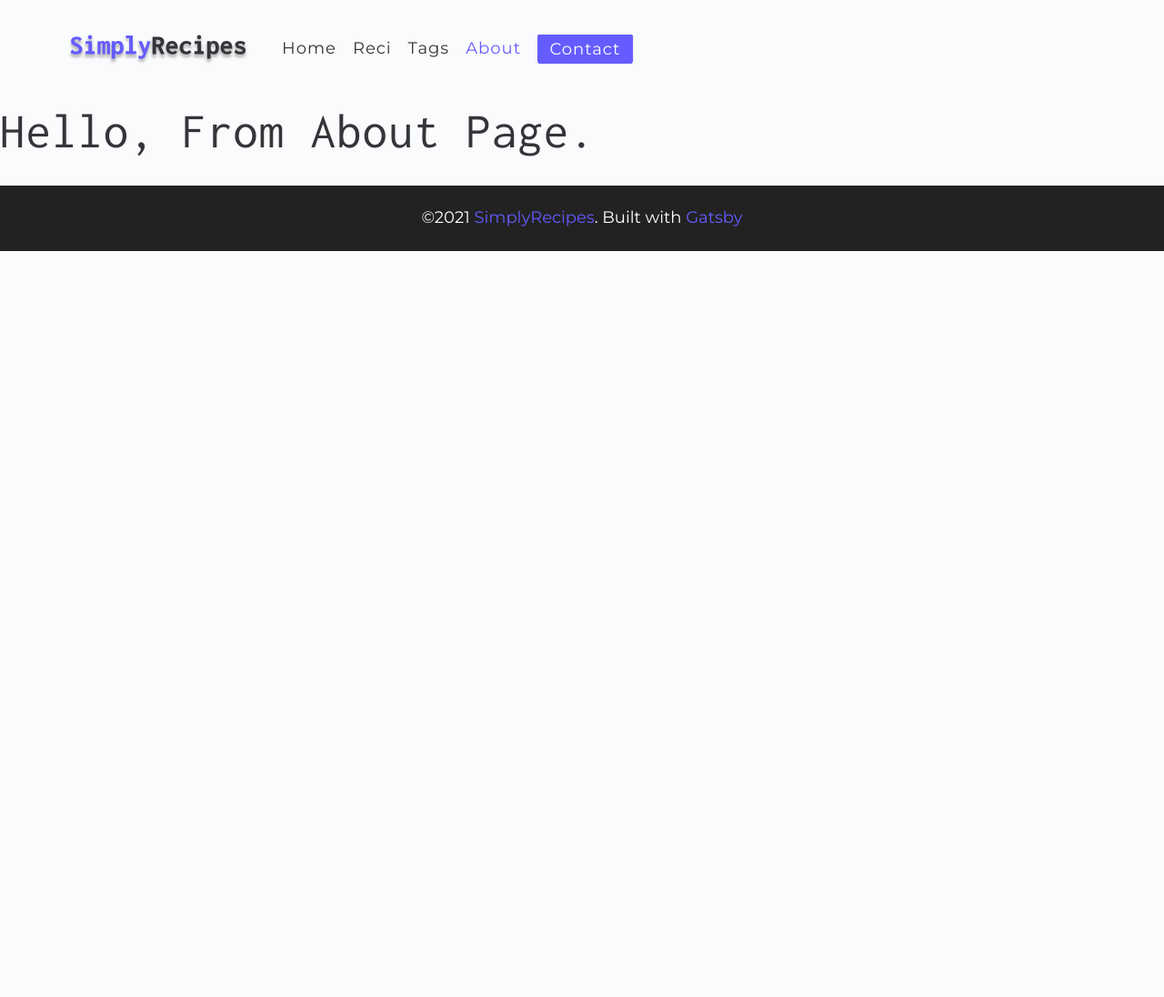
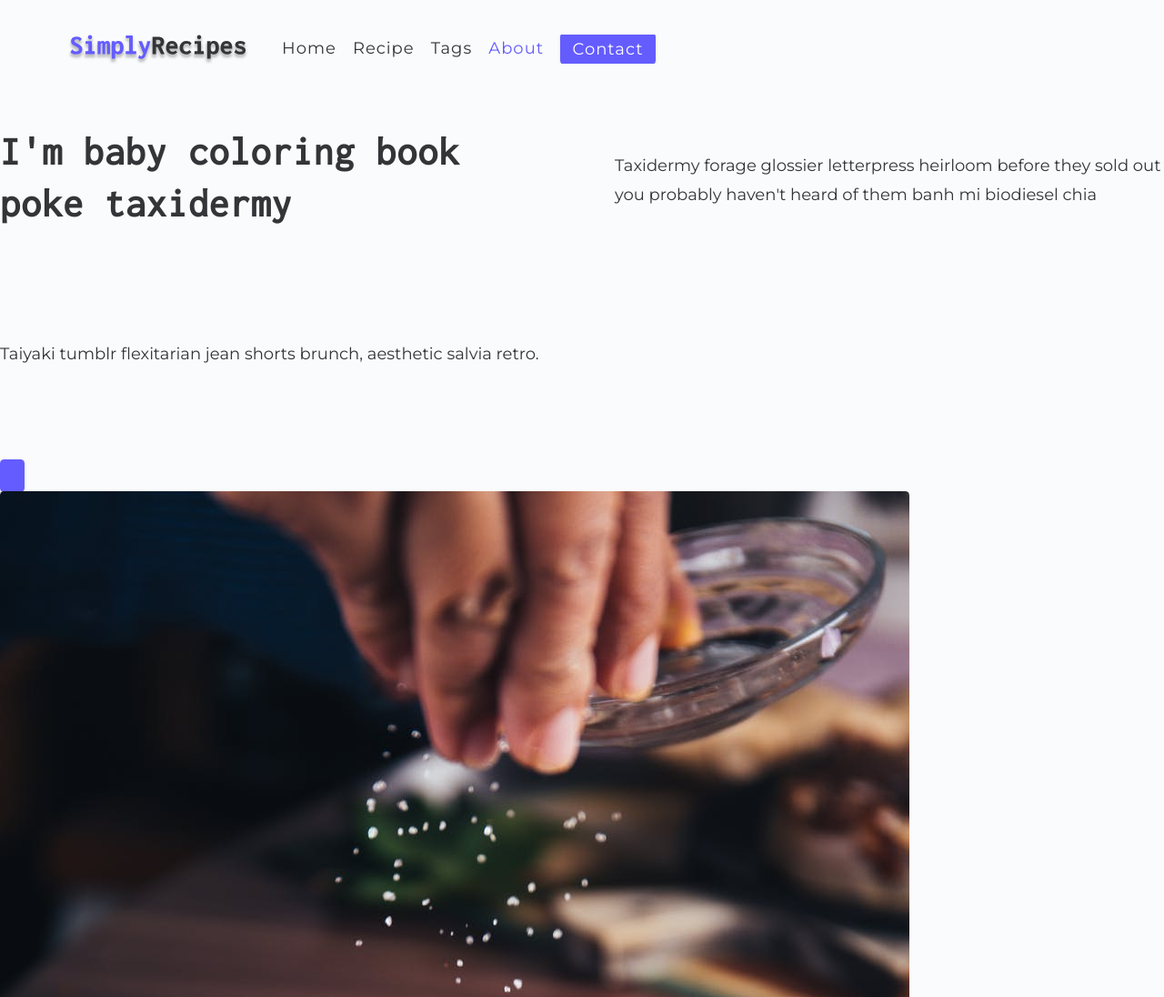
Before and after one commit to kenbom/recipe, a Gatsby site: page /about in a window 1280 px wide. Shown: the top 1096 px of the page at 91% size. Before the commit the page ends 800 px from the top, so only its background shows below. Built offline with nearby package versions, Linux system fonts and the light colour scheme; Gatsby itself is replaced by a stand-in of ours.

Commit message:
modify about page

```diff
--- a/src/components/Navbar.js
+++ b/src/components/Navbar.js
@@ -32,7 +32,7 @@ const Navbar = () => {
               activeClassName="active-link"
               onClick ={ () => { setShow(false) }}
             >
-              Reci
+              Recipe
             </Link>
             <Link to="/tags" className="nav-link" activeClassName="active-link" onClick ={ () => { setShow(false) }}>
               tags
--- a/src/pages/about.js
+++ b/src/pages/about.js
@@ -1,13 +1,38 @@
 import React from 'react'
 import Layout from "../components/Layout"
+import {StaticImage} from "gatsby-plugin-image"
+import {Link} from "gatsby"
 
 const About = () => {
     return (
-        <Layout>
-        <h1>
-           Hello, from about page.
-        </h1>
-        </Layout>
+      <Layout>
+        <main classNamae="page">
+          <section className="about-page">
+            <article>
+              <h2>I'm baby coloring book poke taxidermy</h2>
+            </article>
+            <p>
+              Taxidermy forage glossier letterpress heirloom before they sold
+              out you probably haven't heard of them banh mi biodiesel chia
+            </p>
+            <p>
+              Taiyaki tumblr flexitarian jean shorts brunch, aesthetic salvia
+              retro.
+            </p>
+          </section>
+          <Link to="/contact" className="btn" />
+        </main>
+        <StaticImage
+        src="../assets/images/about.jpeg"
+        alt="Person Pouring"
+        className="about-img"
+        placeholder="blurred"
+        />
+
+
+
+
+      </Layout>
     )
 }
 
```
Also changed, not shown: 1 other file.
